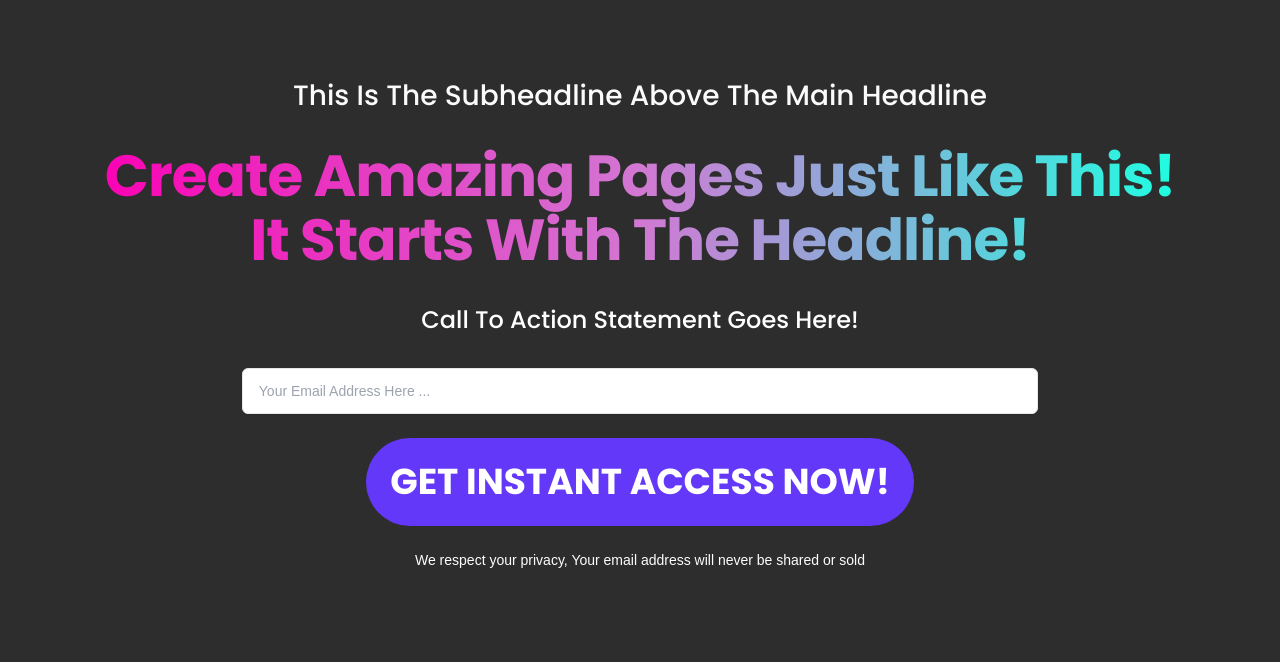
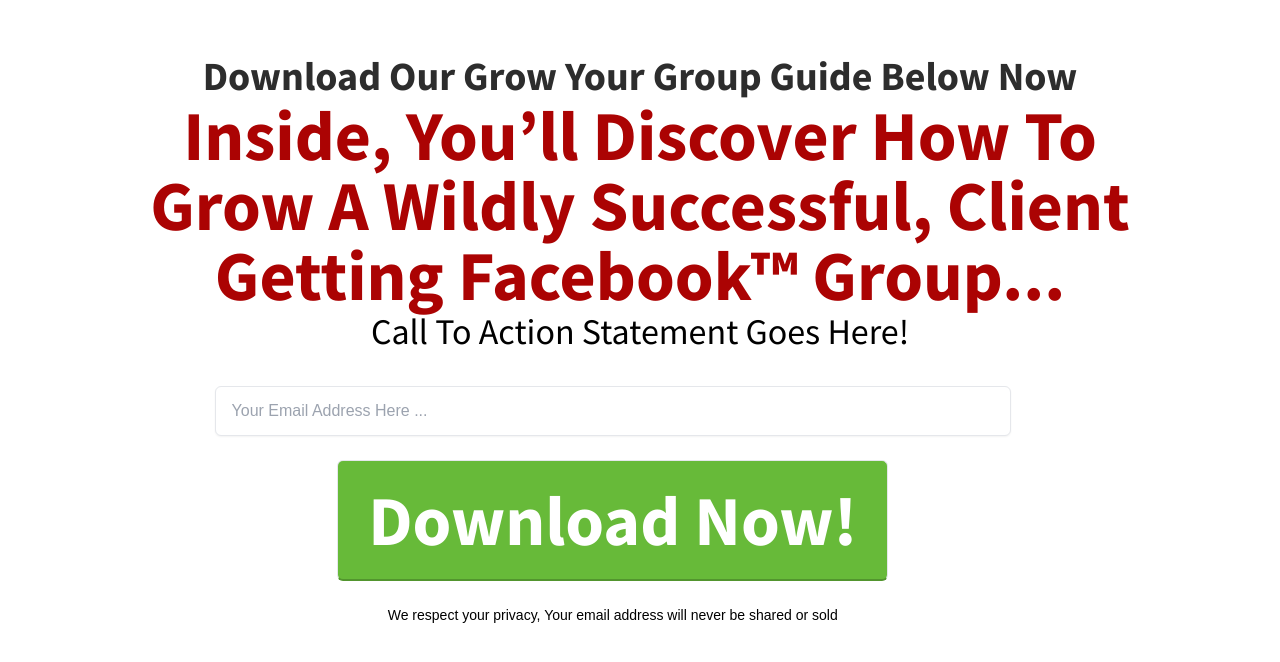
Before and after one commit to Waqas-Ahmed1998/fixingTemplate2, a website: page index.html in a window 1280 px wide. Drawn offline with Linux system fonts and the light colour scheme; a web font is replaced by a local one.

Commit message:
added line height and spaces

```diff
--- a/index.html
+++ b/index.html
@@ -16,9 +16,9 @@
   <title>quiz-form</title>
 </head>
 
-<body class="  tw-bg-[#2D2D2D]  ">
+<body class="  tw-bg-[#2D2D2D] tw-bg-white ">
 
-  <div class=" tw-bg-[#2D2D2D] tw-relative  tw-mx-auto  tw-items-center tw-mt-2  tw-overflow-x-hidden ">
+  <div class=" tw-bg-[#2D2D2D] tw-bg-white tw-relative  tw-mx-auto  tw-items-center  tw-overflow-x-hidden ">
 
 
     <div
@@ -26,39 +26,41 @@
 
 
       <div
-        class=" md:tw-p-0 lg:tw-px-10 tw-bg-transparent tw-w-full tw-px-1 tw-flex tw-flex-col tw-items-center tw-pt-5 md:tw-py-0 tw-relative tw-z-[3] md:tw-top-auto tw-mx-auto  tw-text-center  ">
+        class=" md:tw-p-0 lg:tw-px-10 tw-bg-transparent tw-w-full tw-px-2 tw-flex tw-flex-col tw-items-center tw-pt-5 md:tw-py-0 tw-relative tw-z-[3] md:tw-top-auto tw-mx-auto  tw-text-center tw-space-y-2 md:tw-space-y-0 ">
 
         <p
-          class="  tw-text-center tw-py-2 tw-px-1 md:tw-py-4 tw-font-normal tw-text-lg md:tw-text-2xl lg:tw-text-[28px] tw-text-[#fbfbfb]  subheading w-fit  ">
-          This Is The Subheadline Above The Main Headline</p>
-
+          class="  tw-text-center   tw-font-bold tw-text-[26px] tw-leading-[26px] md:tw-text-[40px] md:tw-leading-[40px] tw-text-[#2d2d2d]   w-fit md:tw-pb-1 ">
+          Download Our Grow Your Group Guide Below Now</p>
+        <!-- tw-py-2 md:tw-py-4 -->
         <h2
-          class="tw-text-3xl md:tw-text-4xl lg:tw-text-[58px] md:tw-leading-[1.1]   tw-text-center  heading tw-font-bold tw-text-transparent tw-bg-clip-text tw-bg-gradient-to-r  tw-from-[#fb01b4] tw-via-[#d278d3] tw-to-[#1dffe1] tw-tracking-[-1px] md:tw-py-4">
-
-          Create Amazing Pages Just Like This! It Starts With The Headline!
+          class=" tw-text-[31px] tw-leading-[31px]  md:tw-text-[70px] md:tw-leading-[70px]  tw-text-center   tw-font-bold md:tw-pb-1 tw-text-[#ab0303]">
+          <!-- md:tw-py-4 -->
+          Inside, You’ll Discover How To Grow A Wildly Successful, Client Getting Facebook™ Group...
 
         </h2>
 
-        <p class="  tw-text-sm md:tw-text-xl lg:tw-text-2xl  tw-py-2 md:tw-py-4  call  tw-text-[#ffffff]  ">
+        <p
+          class="  tw-text-[21px] tw-leading-[21px] md:tw-text-[36px] md:tw-leading-[36px]      tw-text-[#3e3e3e]] md:tw-pb-1 ">
           Call To Action Statement Goes Here!</p>
-
-
+        <!-- md:tw-py-4  -->
+        <!-- tw-py-2 -->
+        <div class="tw-w-full">
           <form action=""
-          class="tw-flex tw-flex-col md:tw-px-5 tw-justify-center tw-w-full tw-px-1 md:tw-w-[95%] tw-space-y-6  tw-rounded-md  tw-mb-2 tw-mt-4  tw-items-center ">
+            class="tw-flex tw-flex-col md:tw-px-5 tw-justify-center tw-w-full tw-px-1 md:tw-w-[95%] tw-space-y-3  md:tw-space-y-6  tw-rounded-md  tw-mb-2 tw-mt-4 md:tw-mt-8  tw-items-center ">
 
 
 
             <input type="email" placeholder="Your Email Address Here ..."
-            class="tw-outline-none tw-border focus:tw-border-[#921dbd]  tw-rounded-md tw-w-full lg:tw-w-[80%]  tw-shadow-sm tw-text-black  tw-text-sm md:text-base  tw-px-4 tw-py-3 ">
+              class="tw-outline-none tw-border focus:tw-border-[#921dbd]  tw-rounded-md tw-w-full lg:tw-w-[80%]  tw-shadow-sm tw-text-black  tw-text-sm md:tw-text-base  tw-px-4 tw-py-3 ">
 
 
 
-          <div class="tw-group tw-w-full md:tw-w-auto ">
+            <div class=" tw-w-full md:tw-w-auto ">
 
               <button
-              class="tw-cursor-pointer tw-bg-[#6438F8] hover:tw-bg-[#704edf]  tw-text-white tw-border-8 tw-border-transparent  tw-font-bold   hover:tw-animate-none  tw-py-2 md:tw-py-4 tw-px-4 md:tw-text-4xl tw-w-full  md:tw-w-fit tw-flex btn tw-space-x-2 md:tw-space-x-4  tw-justify-center tw-items-center tw-transition-all sm:group-hover:tw--translate-y-3 sm:group-hover:tw-px-10  tw-ease-in-out tw-text-xl tw-rounded-md md:tw-rounded-full ">
+                class="tw-cursor-pointer tw-bg-[#6438F8] md:hover:tw-bg-[#704edf]  tw-text-white tw-border tw-border-b-2 tw-border-b-[rgba(0,0,0,0.2)] tw-font-semibold md:tw-font-bold   hover:tw-animate-none  tw-py-[10px] md:tw-py-6 tw-px-[30px] tw-text-[28px] tw-leading-[28px] md:tw-text-[70px] md:tw-leading-[70px] tw-w-full  md:tw-w-fit tw-flex btn tw-space-x-2 md:tw-space-x-4  tw-justify-center tw-items-center tw-transition-all sm:group-hover:tw--translate-y-3 sm:group-hover:tw-px-10  tw-ease-in-out  tw-rounded-md tw-bg-[#67BA39] md:hover:tw-bg-[#63d029] t">
 
-              <p class="">GET INSTANT ACCESS NOW!</p>
+                <p class="">Download Now!</p>
 
               </button>
 
@@ -67,7 +69,7 @@
 
 
             <p
-            class=" tw-align-baseline tw-text-xs md:tw-text-sm tw-text-center tw-font-medium disclaimer tw-text-[#fdfdfd] ">
+              class=" tw-align-baseline tw-text-xs md:tw-text-sm tw-text-center tw-font-medium disclaimer tw-text-[black] ">
               We respect
               your
               privacy,
@@ -79,7 +81,7 @@
 
 
           </form>
-
+        </div>
       </div>
 
     </div>
--- a/public/tailwind.css
+++ b/public/tailwind.css
@@ -9,7 +9,8 @@
 }
 body {
 
-  font-family: 'Open Sans', sans-serif;
+  /* font-family: 'Open Sans', sans-serif; */
+  font-family: 'Source Sans Pro', sans-serif;
 
 
 
@@ -54,7 +55,7 @@
 }
 .btn {
 /* font-family: sans-serif; */
-font-family: 'Poppins', sans-serif;
+/* font-family: 'Poppins', sans-serif; */
 }
 .rgba {
   background-color: rgba(10, 10, 10, 0.5);
```
Also changed, not shown: dist/styles.css. Lines whose indentation alone changed are shown as unchanged.
